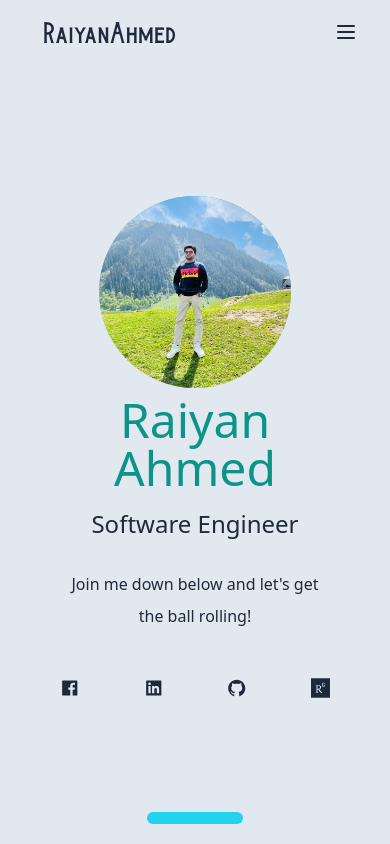
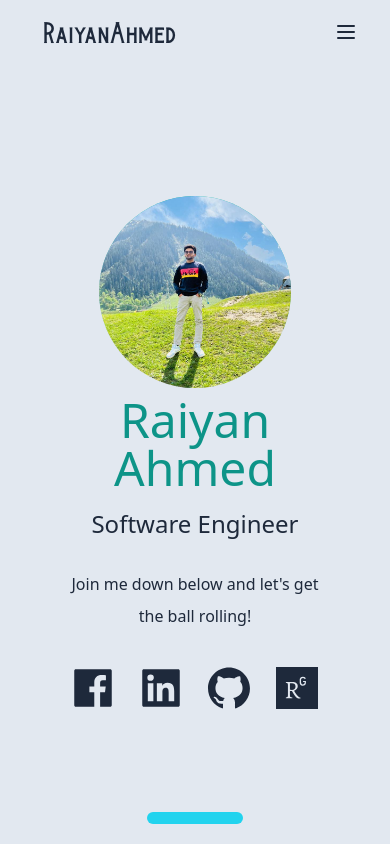
Before and after one commit to notraiyan/portfolio, a Next.js app: page / in a window 390 px wide. Shown: the top 844 px of the page. Built offline with nearby package versions, Linux system fonts and the light colour scheme.

Commit message:
fix logo gap

```diff
--- a/pages/index.tsx
+++ b/pages/index.tsx
@@ -33,7 +33,7 @@ const Home: NextPage = () => {
           <p className="text-md py-5 leading-8 max-w-xl mx-auto md:text-xl">
             Join me down below and let&apos;s get the ball rolling!
           </p>
-          <div className="text-5xl flex justify-center gap-16 py-3">
+          <div className="text-5xl flex justify-center gap-5 sm:gap-16 py-3">
             <AiFillFacebook
               onClick={() => openInNewTab("https://www.facebook.com/R41Y4N/")}
               className="cursor-pointer transform
```
